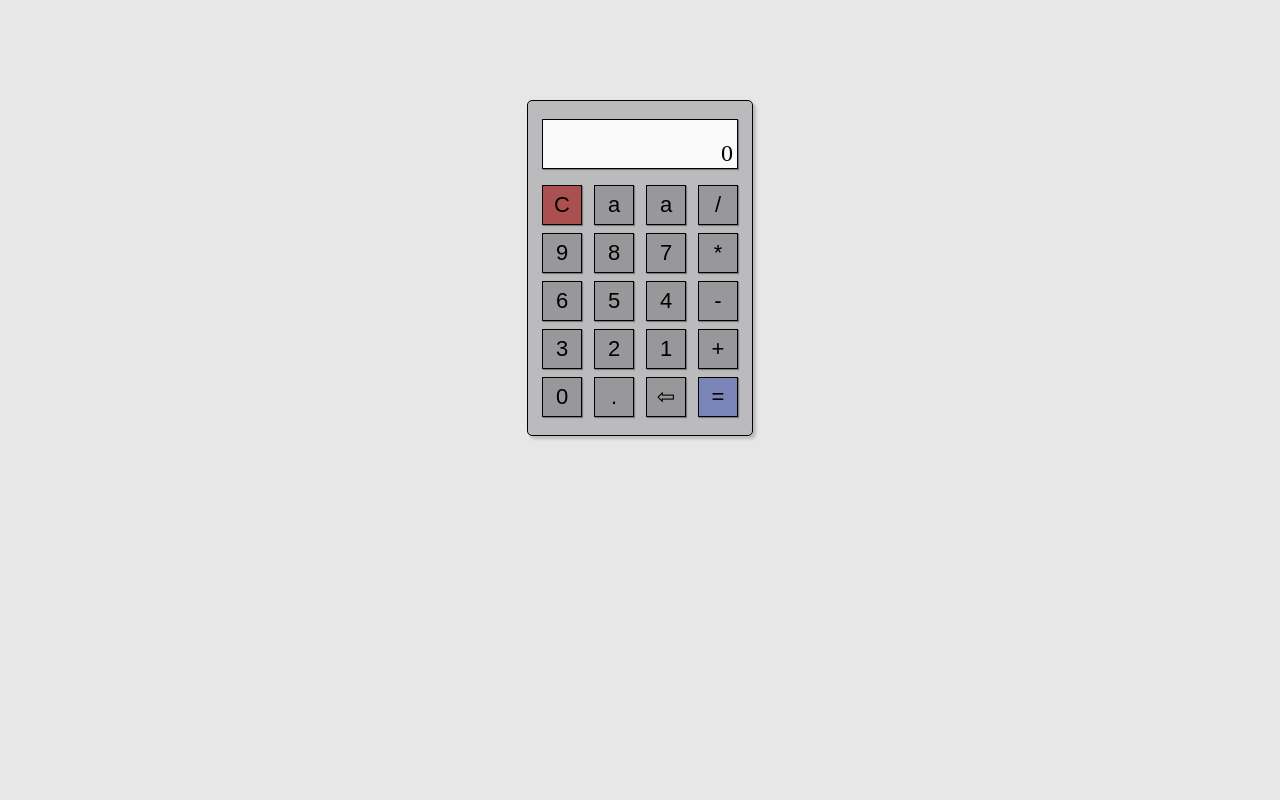
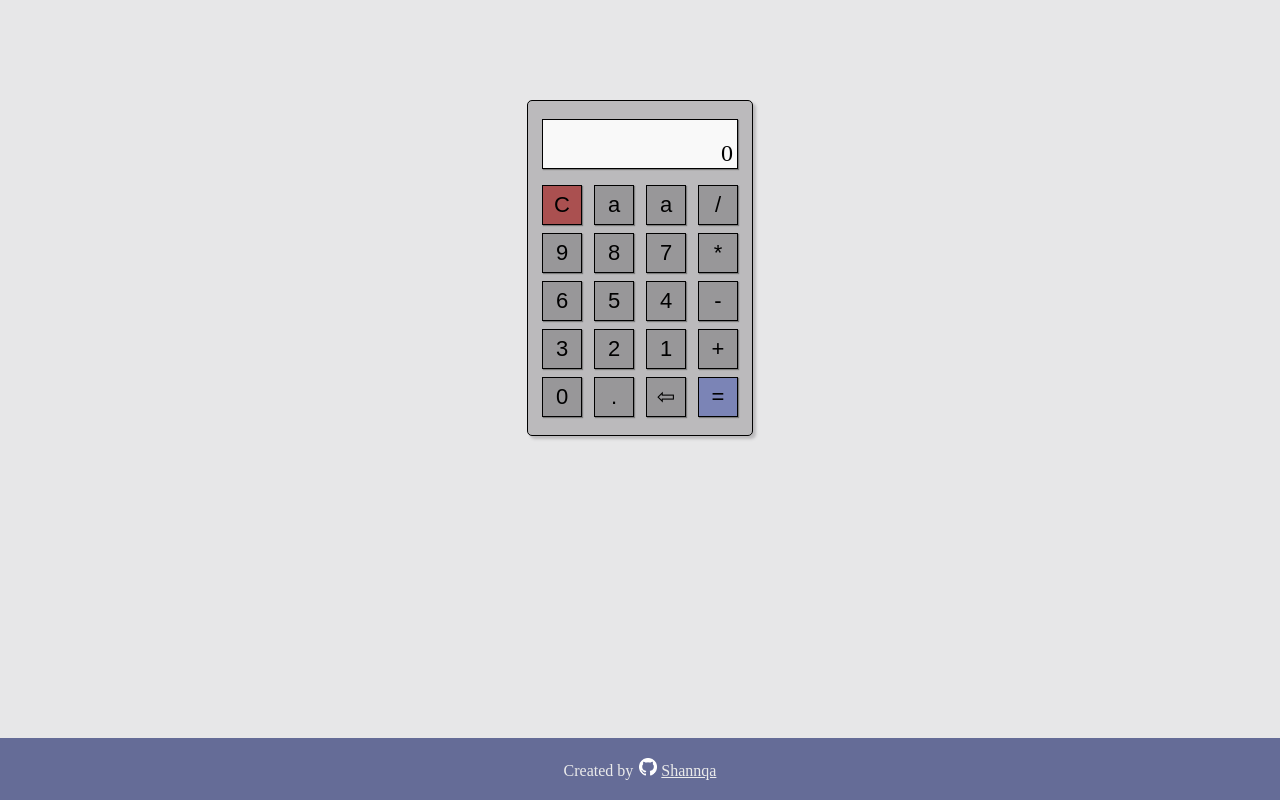
Before and after one commit to Shannqa/calculator, a plain HTML site: page index.html in a window 1280 px wide. Drawn offline with Linux system fonts and the light colour scheme.

Commit message:
Add a footer

```diff
--- a/css/styles.css
+++ b/css/styles.css
@@ -2,9 +2,14 @@ body {
   margin: 0;
   padding: 0;
   display: flex;
-  align-items: center;
+  flex-direction: column;
+  justify-content: space-between;
+  height: 100vh;
+  background-color: rgb(231 231 232);
+}
+main {
+  display: flex;
   justify-content: center;
-  background-color: rgb(231 231 232);
 }
 
 .calculator {
@@ -84,3 +89,27 @@ button:active {
 .button-equals:active {
   background-color: rgb(101, 108, 151);
 }
+
+footer {
+  background-color: rgb(101, 108, 151);
+  color:rgb(235, 235, 235);
+  padding: 20px;
+  margin: 40px 0px 0px 0px;
+  text-align: center;
+}
+footer img {
+  margin-right: 3px;
+}
+
+footer a, footer a:visited {
+  color:rgb(235, 235, 235);
+}
+
+footer a:active, footer a:hover {
+  color:rgb(131, 61, 61);
+}
+
+.github {
+  height: 18px;
+  margin: 0 4px 0 2px;
+}
--- a/index.html
+++ b/index.html
@@ -7,6 +7,7 @@
   <title>Calculator</title>
 </head>
 <body>
+  <main>
     <div class="calculator">
       <div class="display">
         <div class="display-top"></div>
@@ -45,5 +46,7 @@
         </div>
       </div>
     </div>
+  </main>
+  <footer>Created by <a href="https://github.com/Shannqa"><img class="github" src="img/github-mark-light-32px.png">Shannqa</a> </footer>
 </body>
 </html>
```
Also changed, not shown: img/github-mark-light-32px.png (added). Lines whose indentation alone changed are shown as unchanged.
